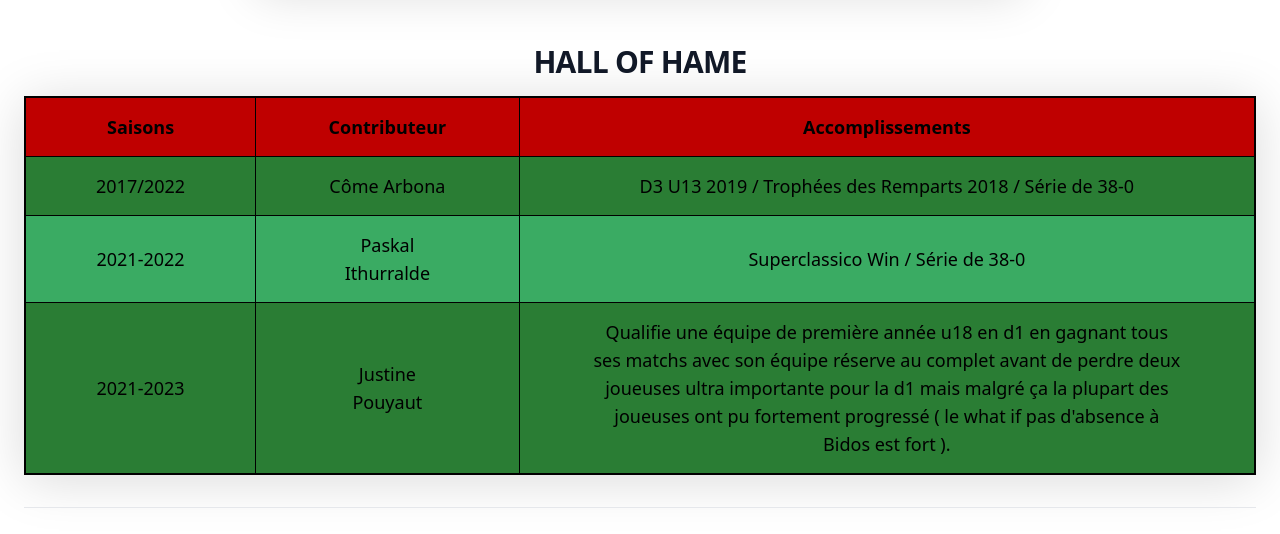
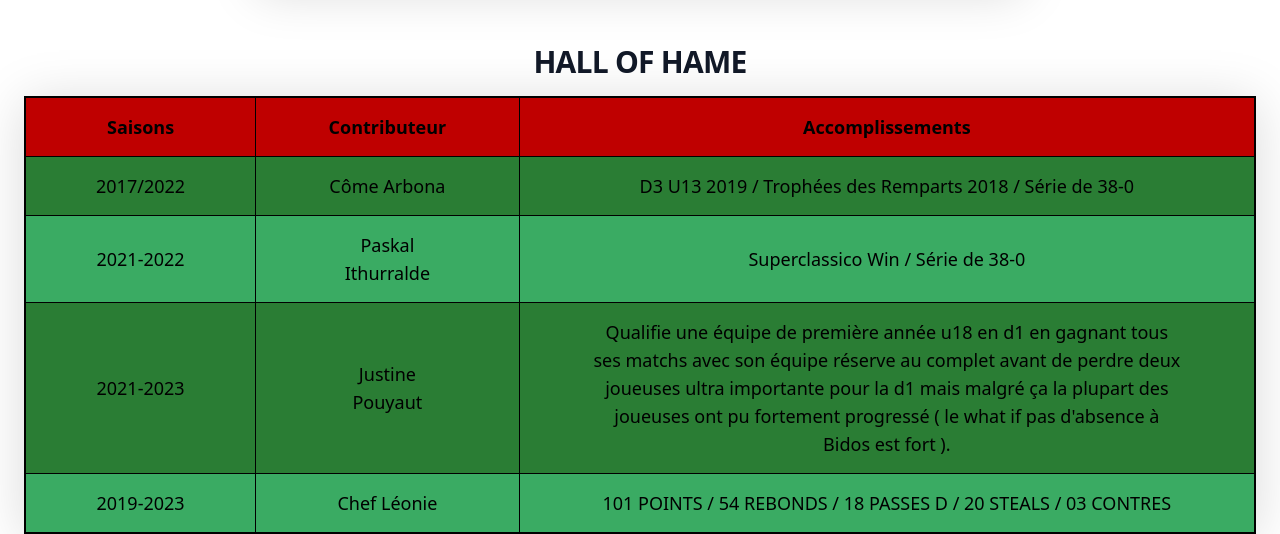
Before and after one commit to scanbasketng/SCANNEXTGEN, a website: page récompenses.html in a window 1280 px wide. Shown: the part 3656-4190 px from the top of the page. Drawn offline with nearby package versions, Linux system fonts and the light colour scheme.

Commit message:
Update récompenses.html

```diff
--- a/récompenses.html
+++ b/récompenses.html
@@ -424,6 +424,12 @@
                 <td>Qualifie une équipe de première année u18 en d1 en gagnant tous ses matchs avec son équipe réserve au complet avant de perdre deux joueuses ultra importante pour la d1 mais malgré ça la plupart des joueuses ont pu fortement progressé ( le what if pas d'absence à Bidos est fort ).</td>
 
             </tr>
+			 <tr>
+                <td>2019-2023</td>
+                <td>Chef Léonie</td>
+                <td>101 POINTS / 54 REBONDS / 18 PASSES D / 20 STEALS / 03 CONTRES</td>
+
+            </tr>
         </tbody>
 			 </table>
 
```
